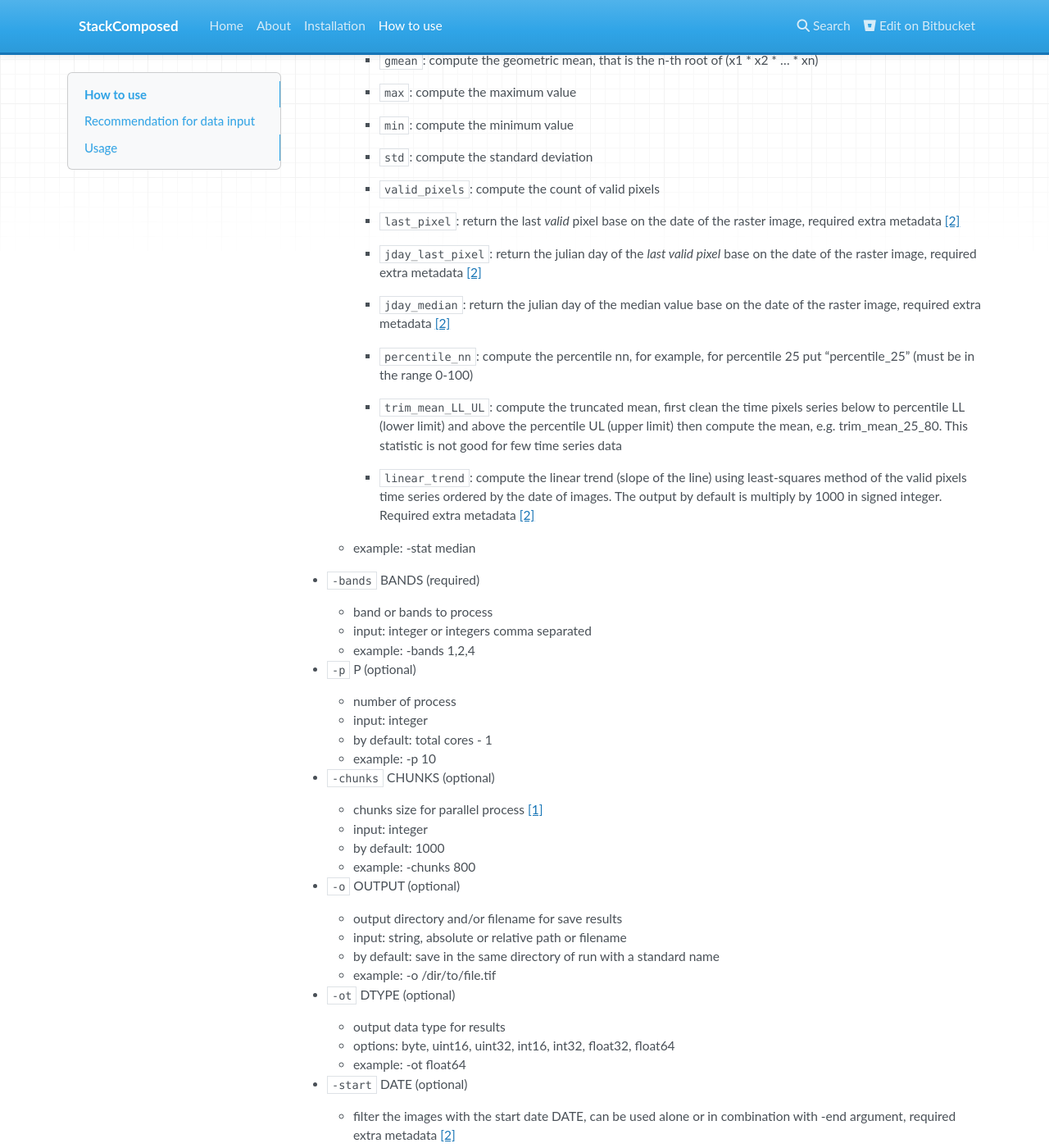
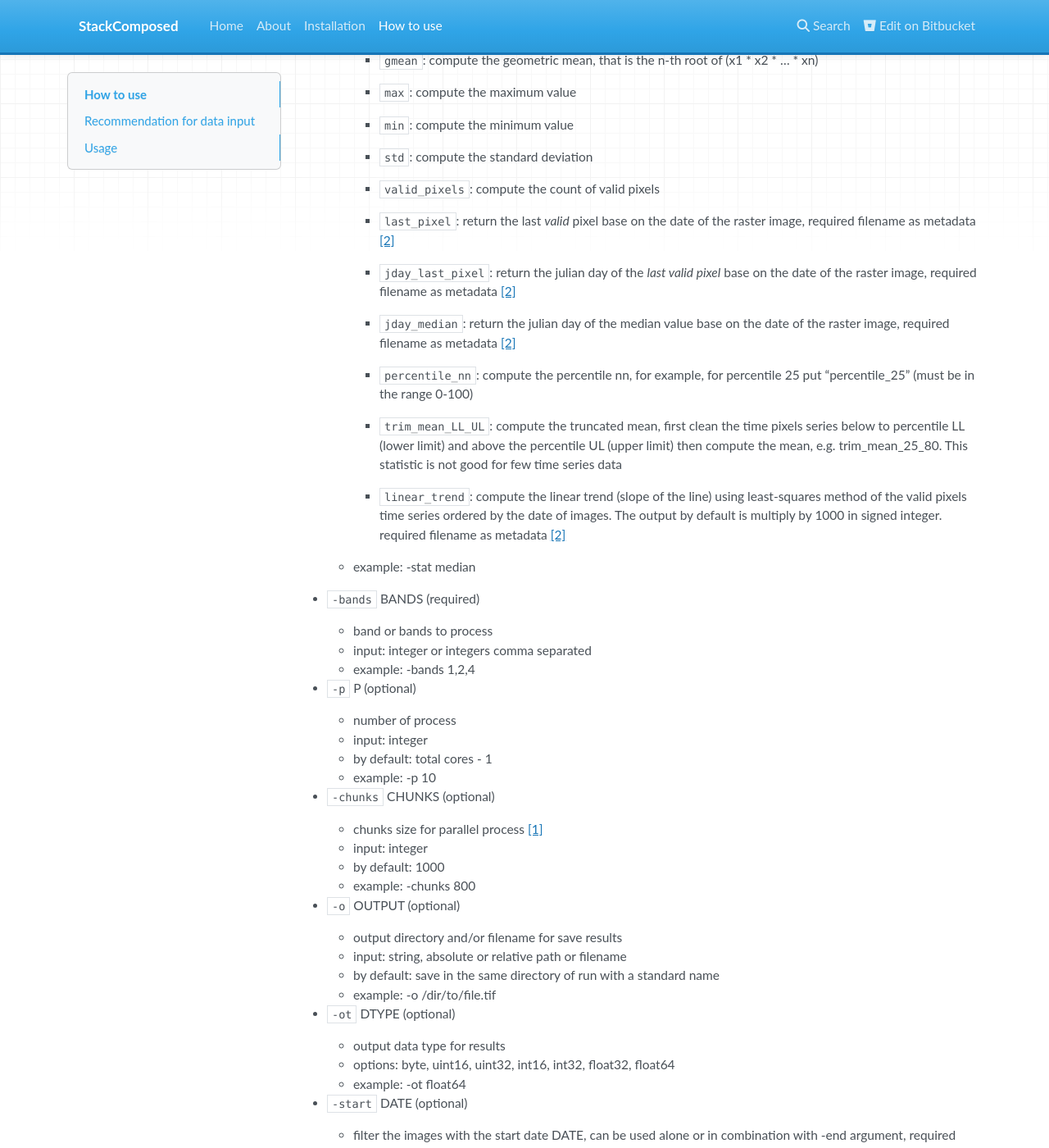
Before and after one commit to SMByC/StackComposed, an MkDocs documentation site: the page built from docs/how_to_use.md, in a window 1280 px wide and 1400 px high, scrolled down 660 px. Shown: the whole window at 82% size. Built offline with MkDocs 1.6.1, drawn with Linux system fonts in a browser that asks for light colours; nearby versions of some CDN libraries; old or Windows-style settings are respelled for this version of MkDocs; some of the changed text lies outside the part shown.

Commit message:
Fix/improve some text/docs

```diff
--- a/docs/how_to_use.md
+++ b/docs/how_to_use.md
@@ -37,17 +37,17 @@ stack-composed -stat STAT -bands BANDS [-p P] [-chunks CHUNKS] [-start DATE] [-e
 
         - `valid_pixels`: compute the count of valid pixels
 
-        - `last_pixel`: return the last _valid_ pixel base on the date of the raster image, required extra metadata [\[2\]](#extra-metadata)
+        - `last_pixel`: return the last _valid_ pixel base on the date of the raster image, required filename as metadata [\[2\]](#extra-metadata)
 
-        - `jday_last_pixel`: return the julian day of the _last valid pixel_ base on the date of the raster image, required extra metadata [\[2\]](#extra-metadata)
+        - `jday_last_pixel`: return the julian day of the _last valid pixel_ base on the date of the raster image, required filename as metadata [\[2\]](#extra-metadata)
 
-        - `jday_median`: return the julian day of the median value base on the date of the raster image, required extra metadata [\[2\]](#extra-metadata)
+        - `jday_median`: return the julian day of the median value base on the date of the raster image, required filename as metadata [\[2\]](#extra-metadata)
 
         - `percentile_nn`: compute the percentile nn, for example, for percentile 25 put "percentile_25" (must be in the range 0-100)
 
         - `trim_mean_LL_UL`: compute the truncated mean, first clean the time pixels series below to percentile LL (lower limit) and above the percentile UL (upper limit) then compute the mean, e.g. trim_mean_25_80. This statistic is not good for few time series data
 
-        - `linear_trend`: compute the linear trend (slope of the line) using least-squares method of the valid pixels time series ordered by the date of images. The output by default is multiply by 1000 in signed integer. Required extra metadata [\[2\]](#extra-metadata)
+        - `linear_trend`: compute the linear trend (slope of the line) using least-squares method of the valid pixels time series ordered by the date of images. The output by default is multiply by 1000 in signed integer. required filename as metadata [\[2\]](#extra-metadata)
 
     - example: -stat median
 
@@ -80,12 +80,12 @@ stack-composed -stat STAT -bands BANDS [-p P] [-chunks CHUNKS] [-start DATE] [-e
     - example: -ot float64
 
 - `-start` DATE (optional)
-    - filter the images with the start date DATE, can be used alone or in combination with -end argument, required extra metadata [\[2\]](#extra-metadata)
+    - filter the images with the start date DATE, can be used alone or in combination with -end argument, required filename as metadata [\[2\]](#extra-metadata)
     - format: YYYY-MM-DD
     - example: -start 2016-06-01
 
 - `-end` DATE (optional)
-    - filter the images with the end date DATE, can be used alone or in combination with -start argument, required extra metadata [\[2\]](#extra-metadata)
+    - filter the images with the end date DATE, can be used alone or in combination with -start argument, required filename as metadata [\[2\]](#extra-metadata)
     - format: YYYY-MM-DD
     - example: -end 2016-12-31
 
@@ -104,7 +104,7 @@ Choosing good values for chunks can strongly impact performance. StackComposed o
 
 - The size of the blocks should be large enough to hide scheduling overhead, which is a couple of milliseconds per task
 
-### Extra metadata
+### Filename as metadata
 
 Some statistics or arguments required extra information for each image to process. The StackComposed acquires this extra metadata using parsing of the filename. Currently support two format:
 
```
Also changed, not shown: 2 other files.
